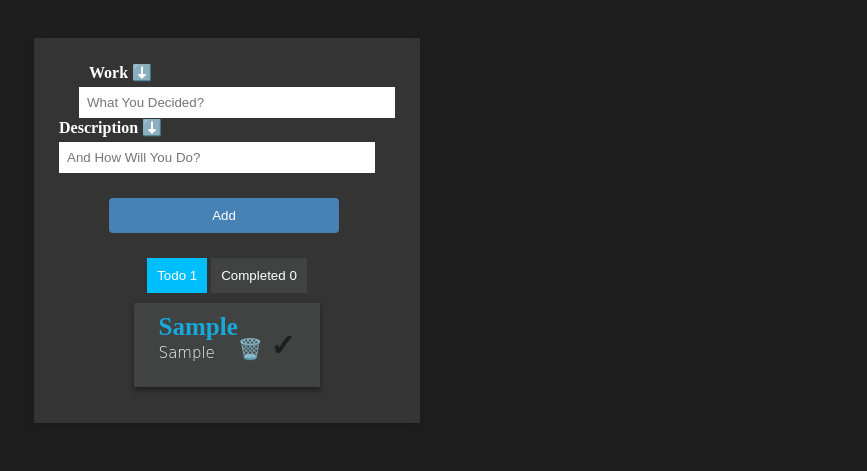
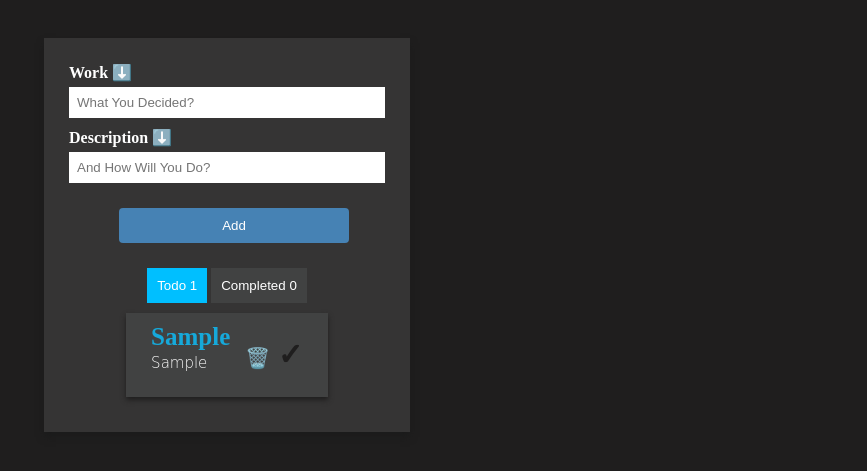
Before and after one commit to amShantanu/My-Todos, a website built with Vite: page index.html in a window 1280 px wide. Both pictures are taken after typing "Sample", "Sample" into the empty fields and a click on the button "Add". Shown: the part 77-548 px from the top of the page, without its empty margins (413-1280 px from the left). Built offline with nearby package versions, Linux system fonts and the light colour scheme.

Commit message:
User checkpoint: Update styling of todo wrapper for light mode.

```diff
--- a/style.css
+++ b/style.css
@@ -84,6 +84,7 @@ h1 {
   display: flex;
   flex-direction: column;
   align-items: flex-start;
+  margin-bottom: 3%;
 }
 
 .todo-input-item label {
@@ -96,14 +97,13 @@ h1 {
   display: flex;
   flex-direction: row;
   align-items: flex-start;
-  margin-left: 30px;
+  margin-right: 30px;
   margin-bottom: 5px;
 }
 .work {
    padding: 8px;
    border: none;
-   width: 300px;
-   margin-left: 20px;
+   width: 300px
  }
 
 .group2 {
@@ -184,6 +184,7 @@ h1 {
   margin-top: 10px;
   margin-bottom: 10px;
   box-shadow: 0px 3px 5px #1f1e1e;
+  max-width: 50rem;
 }
 
 .todo-list-items h3 {
@@ -205,6 +206,7 @@ h1 {
   font-size: 30px;
   cursor: pointer;
   color: #1f1e1e;
+  margin-left: 15px;
 }
 
 .icons:hover {
```
